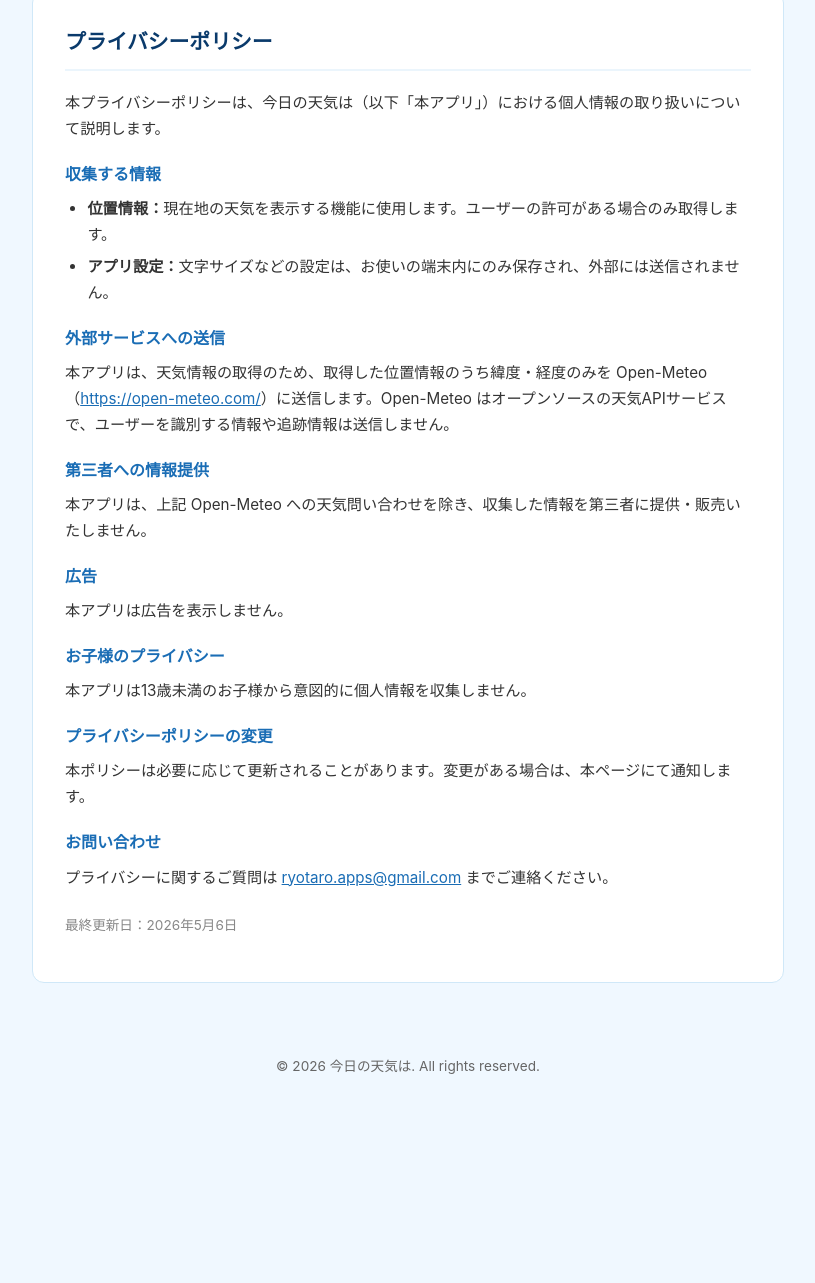
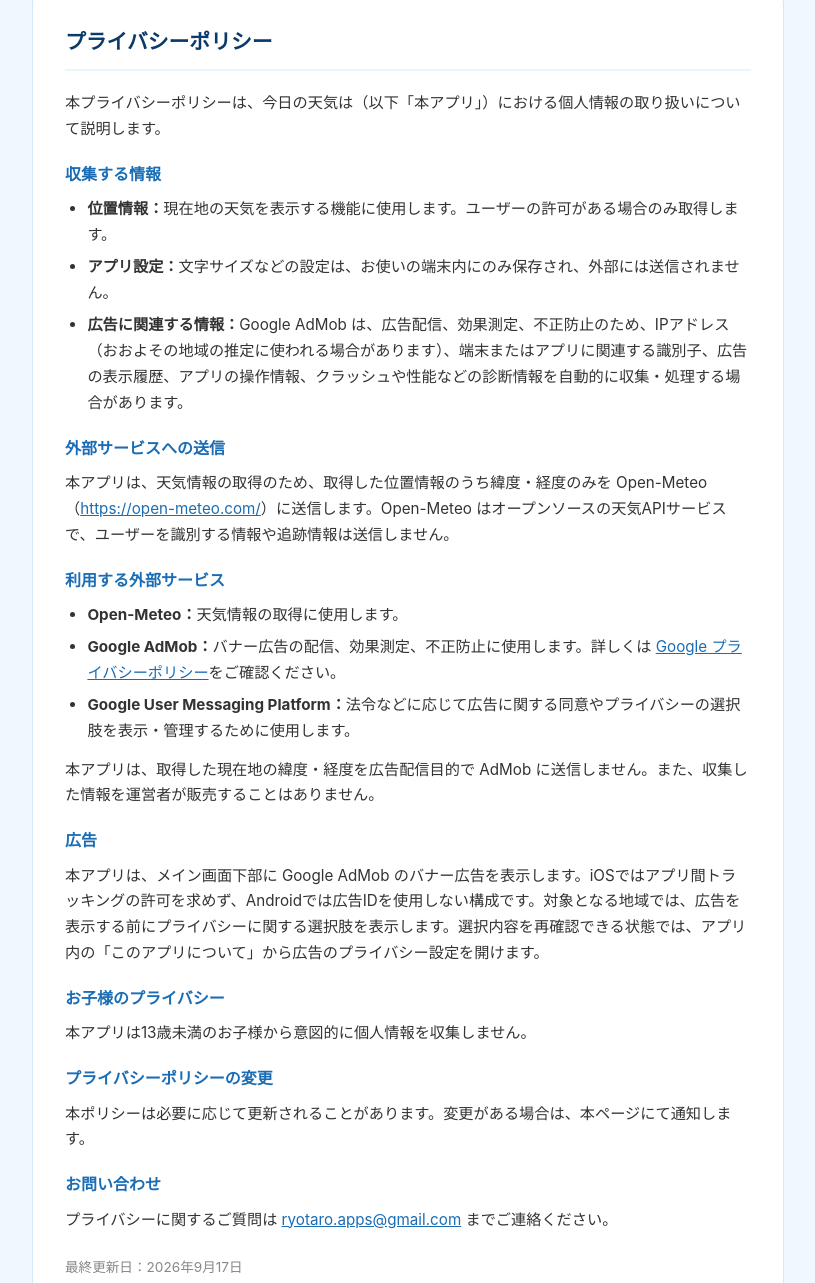
Before and after one commit to tarochi94/today-weather-privacy, a plain HTML site: page index.html in a window 1280 px wide. Shown: the part 1692-2975 px from the top of the page, without its empty margins (232-1047 px from the left). Before the commit the page ends 2802 px from the top, so only its background shows below. Drawn offline with Linux system fonts and the light colour scheme.

Commit message:
広告導入に合わせてプライバシーポリシーを更新

```diff
--- a/index.html
+++ b/index.html
@@ -3,7 +3,7 @@
 <head>
   <meta charset="UTF-8">
   <meta name="viewport" content="width=device-width, initial-scale=1.0">
-  <title>今日の天気は - サポート & プライバシーポリシー</title>
+  <title>今日の天気は - サポート &amp; プライバシーポリシー</title>
   <style>
     * { margin: 0; padding: 0; box-sizing: border-box; }
     body {
@@ -149,16 +149,22 @@
     <ul>
       <li><strong>位置情報：</strong>現在地の天気を表示する機能に使用します。ユーザーの許可がある場合のみ取得します。</li>
       <li><strong>アプリ設定：</strong>文字サイズなどの設定は、お使いの端末内にのみ保存され、外部には送信されません。</li>
+      <li><strong>広告に関連する情報：</strong>Google AdMob は、広告配信、効果測定、不正防止のため、IPアドレス（おおよその地域の推定に使われる場合があります）、端末またはアプリに関連する識別子、広告の表示履歴、アプリの操作情報、クラッシュや性能などの診断情報を自動的に収集・処理する場合があります。</li>
     </ul>
 
     <h3>外部サービスへの送信</h3>
     <p>本アプリは、天気情報の取得のため、取得した位置情報のうち緯度・経度のみを Open-Meteo（<a href="https://open-meteo.com/" style="color:#1A6DB5;">https://open-meteo.com/</a>）に送信します。Open-Meteo はオープンソースの天気APIサービスで、ユーザーを識別する情報や追跡情報は送信しません。</p>
 
-    <h3>第三者への情報提供</h3>
-    <p>本アプリは、上記 Open-Meteo への天気問い合わせを除き、収集した情報を第三者に提供・販売いたしません。</p>
+    <h3>利用する外部サービス</h3>
+    <ul>
+      <li><strong>Open-Meteo：</strong>天気情報の取得に使用します。</li>
+      <li><strong>Google AdMob：</strong>バナー広告の配信、効果測定、不正防止に使用します。詳しくは <a href="https://policies.google.com/privacy" style="color:#1A6DB5;">Google プライバシーポリシー</a>をご確認ください。</li>
+      <li><strong>Google User Messaging Platform：</strong>法令などに応じて広告に関する同意やプライバシーの選択肢を表示・管理するために使用します。</li>
+    </ul>
+    <p>本アプリは、取得した現在地の緯度・経度を広告配信目的で AdMob に送信しません。また、収集した情報を運営者が販売することはありません。</p>
 
     <h3>広告</h3>
-    <p>本アプリは広告を表示しません。</p>
+    <p>本アプリは、メイン画面下部に Google AdMob のバナー広告を表示します。iOSではアプリ間トラッキングの許可を求めず、Androidでは広告IDを使用しない構成です。対象となる地域では、広告を表示する前にプライバシーに関する選択肢を表示します。選択内容を再確認できる状態では、アプリ内の「このアプリについて」から広告のプライバシー設定を開けます。</p>
 
     <h3>お子様のプライバシー</h3>
     <p>本アプリは13歳未満のお子様から意図的に個人情報を収集しません。</p>
@@ -169,7 +175,7 @@
     <h3>お問い合わせ</h3>
     <p>プライバシーに関するご質問は <a href="mailto:ryotaro.apps&#64;gmail.com" style="color:#1A6DB5;">ryotaro.apps&#64;gmail.com</a> までご連絡ください。</p>
 
-    <p style="margin-top:1.5rem; font-size:0.85rem; color:#888;">最終更新日：2026年5月6日</p>
+    <p style="margin-top:1.5rem; font-size:0.85rem; color:#888;">最終更新日：2026年9月17日</p>
   </section>
 
 </div>
```
